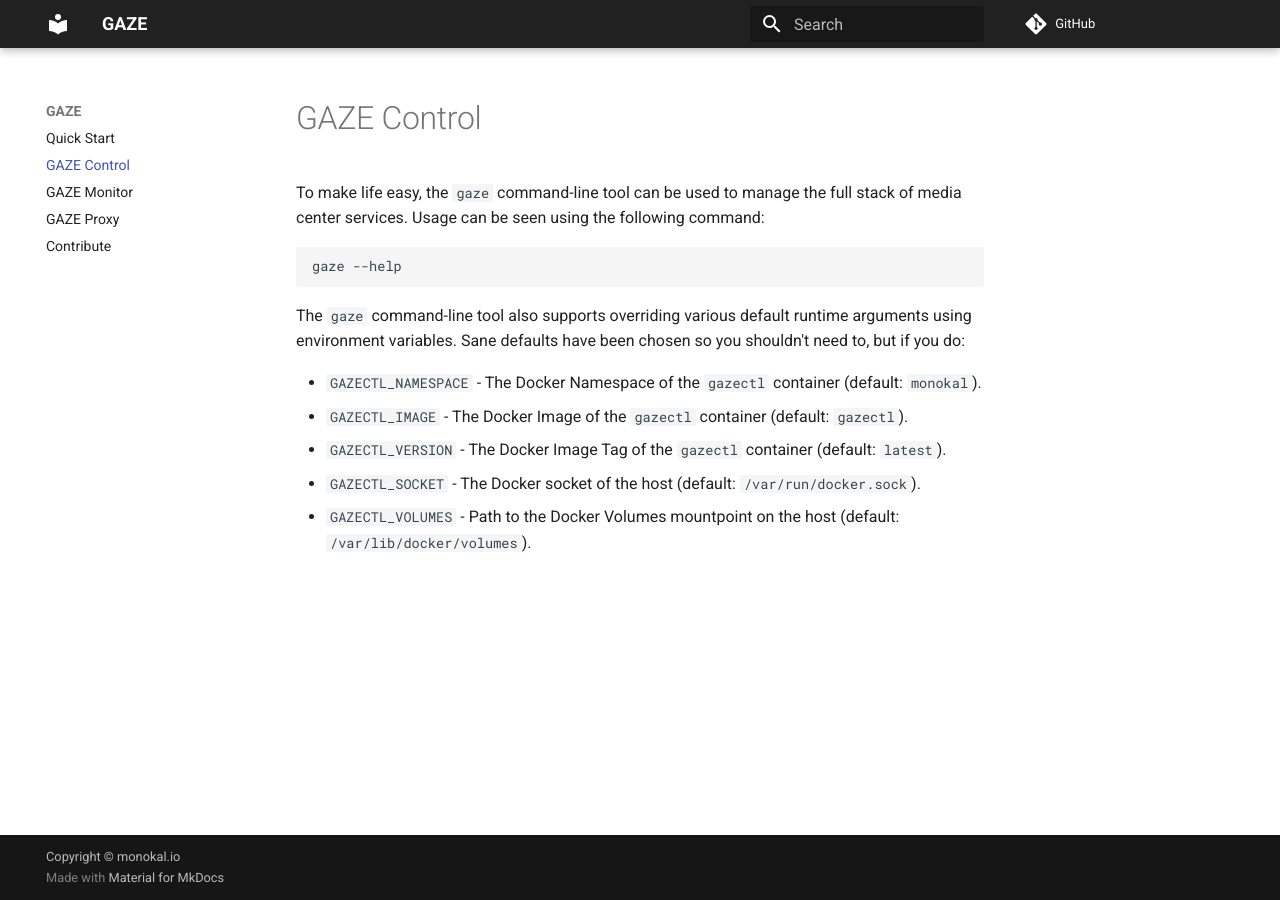
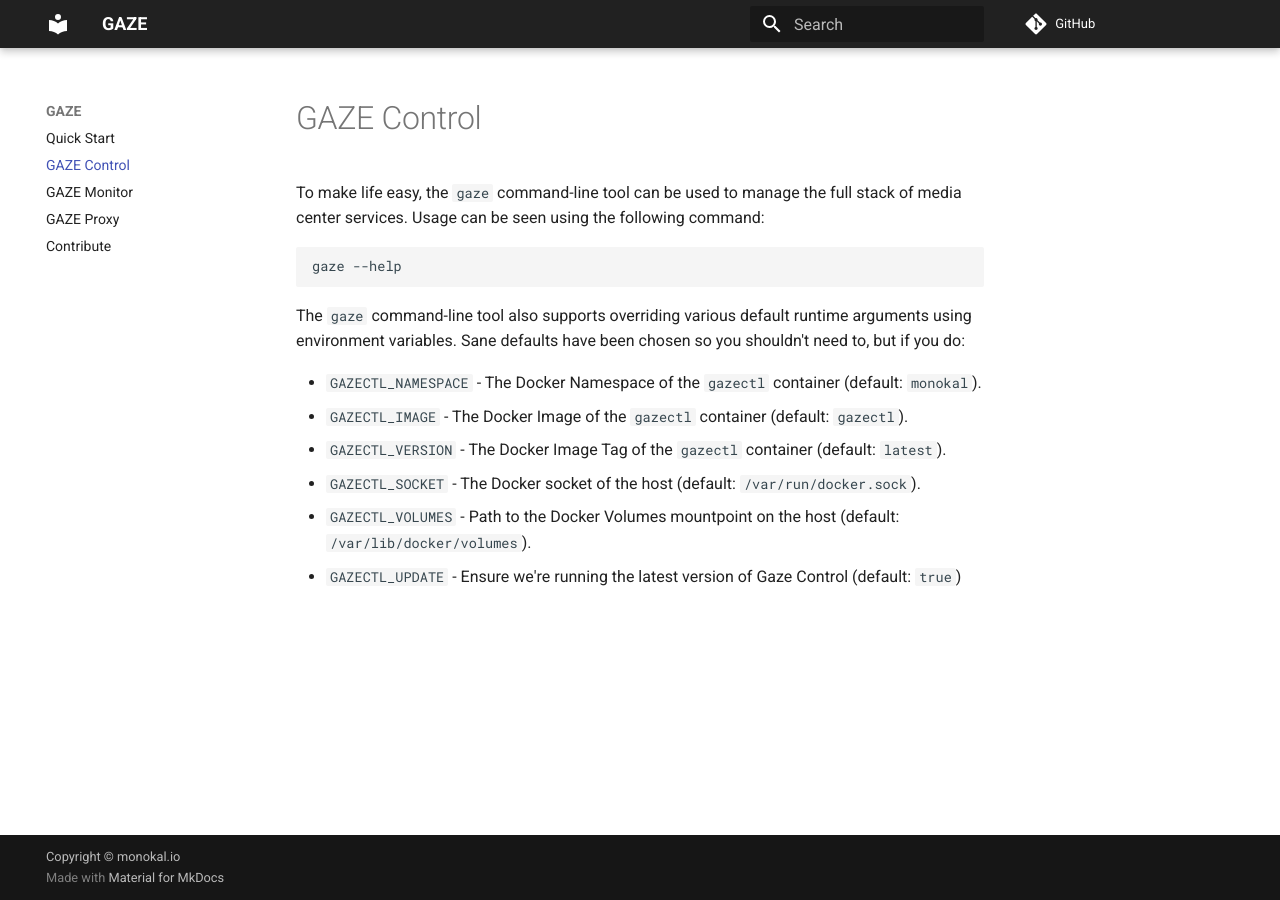
Before and after one commit to monokal/GAZE, an MkDocs documentation site: the page built from docs/control.md, in a window 1280 px wide. Built offline with MkDocs 1.6.1 and Material for MkDocs 9.7.7, drawn with Linux system fonts in a browser that asks for light colours; comment, search, counter and statistics services are not loaded; old or Windows-style settings are respelled for this version of MkDocs.

Commit message:
Pushed by gbuild.

```diff
--- a/.travis.yml
+++ b/.travis.yml
@@ -29,8 +29,9 @@
 services:
   - docker
 
-#env:
-#  - GAZECTL_VERSION='test'
+env:
+  - GAZECTL_VERSION='test'
+  - GAZECTL_UPDATE=false # Disable Docker Image Pull as we're building locally.
 
 install:
   # Install build dependencies.
--- a/docs/control.md
+++ b/docs/control.md
@@ -10,3 +10,4 @@
 *  `GAZECTL_VERSION` - The Docker Image Tag of the `gazectl` container (default: `latest`).
 *  `GAZECTL_SOCKET` - The Docker socket of the host (default: `/var/run/docker.sock`).
 *  `GAZECTL_VOLUMES` - Path to the Docker Volumes mountpoint on the host (default: `/var/lib/docker/volumes`).
+*  `GAZECTL_UPDATE` - Ensure we're running the latest version of Gaze Control (default: `true`)
```
Also changed, not shown: 2 other files.
